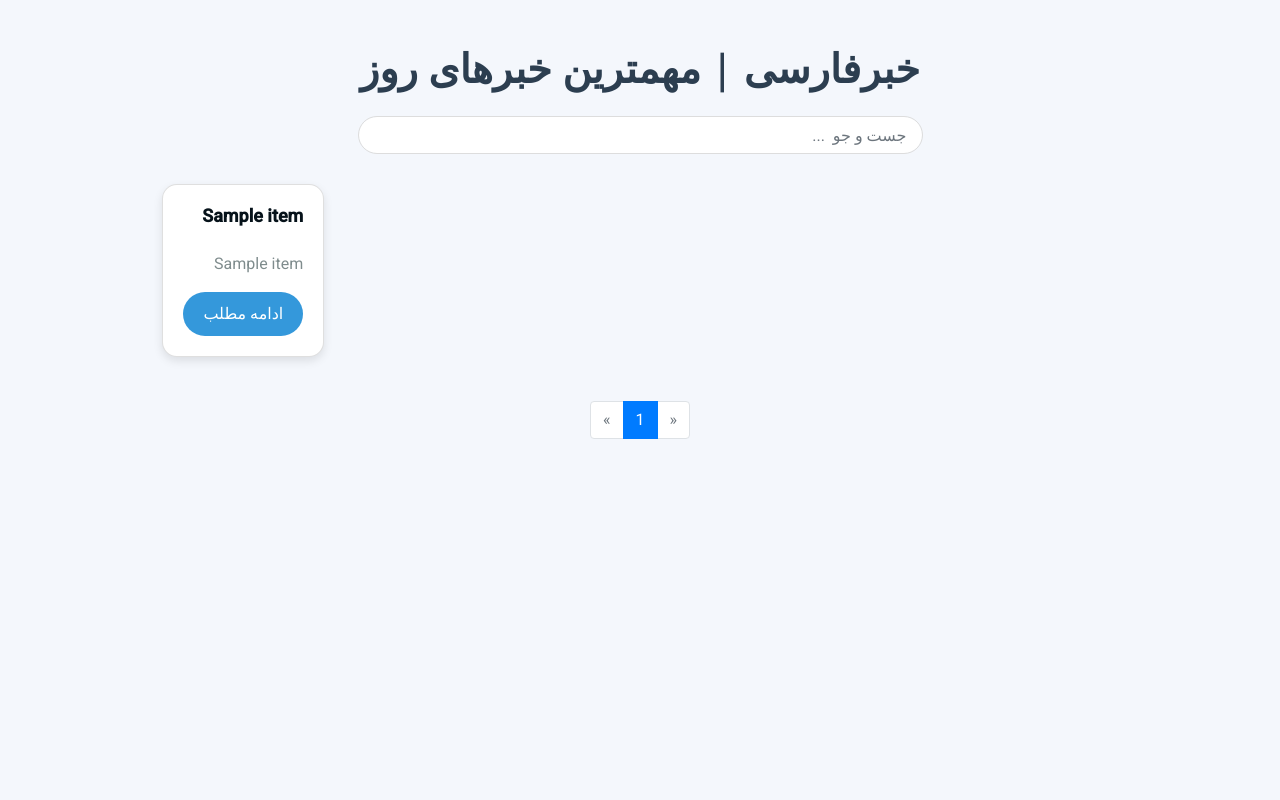
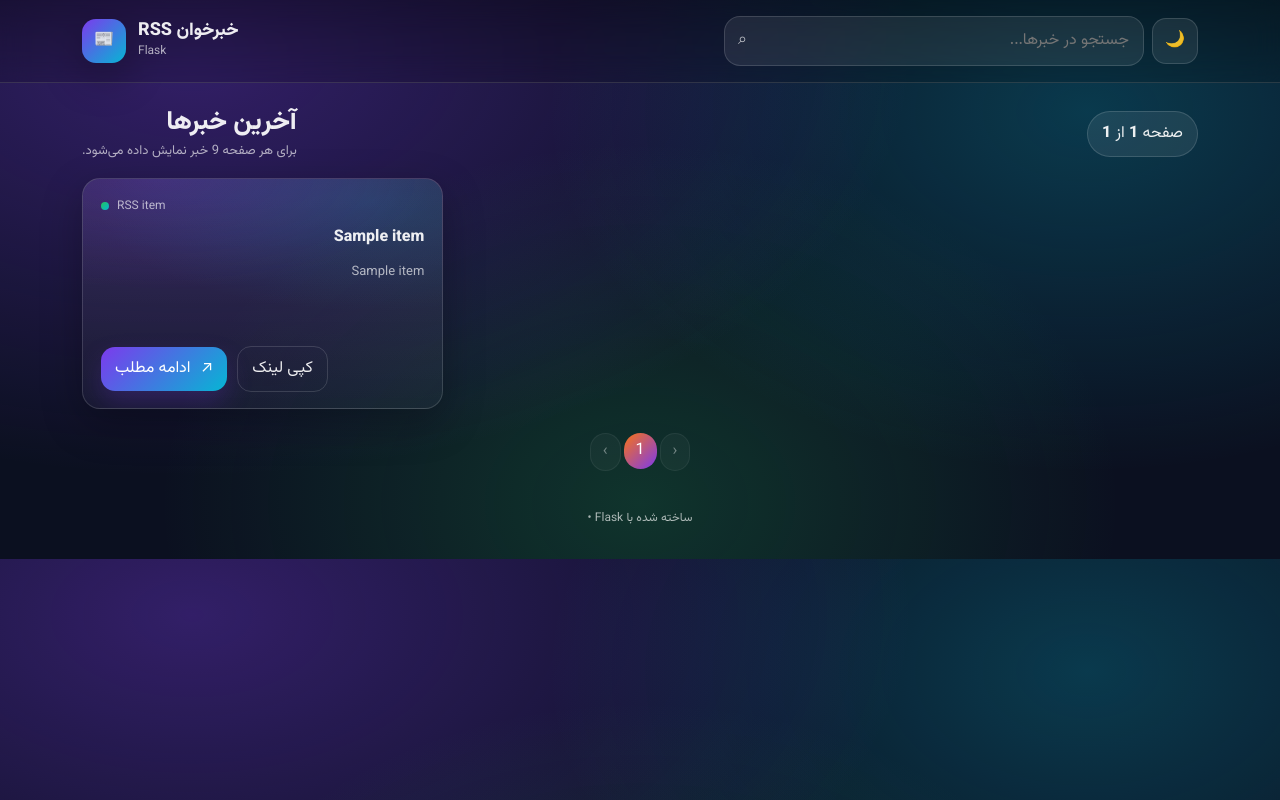
Before and after one commit to ysnalpr/flask_RSS_reader, a Python web app: template templates/index.html in a window 1280 px wide. Run offline with Jinja, Linux system fonts and the light colour scheme; the template is opened without the code that fills it: most values are stand-ins (such as "Sample title", 1, 10 or a date in 2020); some libraries are stand-ins or nearby versions.

Commit message:
Changed the UI to be more modern.

```diff
--- a/static/css/style.css
+++ /dev/null
@@ -1,94 +0,0 @@
-body {
-    background-color: #f4f7fc;
-    font-family: 'Roboto', sans-serif;
-    color: #333;
-}
-
-h1 {
-    font-family: 'Open Sans', sans-serif;
-    font-weight: 600;
-    color: #2c3e50;
-}
-
-/* Search bar */
-#searchBar {
-    border-radius: 25px;
-    border: 1px solid #ddd;
-    padding: 15px;
-    font-size: 16px;
-    transition: border 0.3s ease;
-    direction: rtl;
-}
-
-#searchBar:focus {
-    border-color: #3498db;
-    outline: none;
-}
-
-/* Card Styles */
-.card {
-    border-radius: 15px;
-    overflow: hidden;
-    box-shadow: 0 4px 10px rgba(0, 0, 0, 0.1);
-    transition: transform 0.3s ease, box-shadow 0.3s ease;
-    direction: rtl;
-}
-
-.card:hover {
-    transform: translateY(-10px);
-    box-shadow: 0 6px 20px rgba(0, 0, 0, 0.15);
-}
-
-.card-body {
-    padding: 20px;
-}
-
-.card-title {
-    font-size: 18px;
-    font-weight: 600;
-    color: #06121a;
-    text-align: right;
-    margin-bottom: 25px;
-}
-
-.card-text {
-    color: #7f8c8d;
-    text-align: justify;
-}
-
-.btn-primary {
-    background-color: #3498db;
-    border: none;
-    padding: 10px 20px;
-    font-size: 16px;
-    border-radius: 25px;
-    transition: background-color 0.3s ease;
-    float: right;
-}
-
-.btn-primary:hover {
-    background-color: #2980b9;
-}
-
-/* Container and Layout */
-.container {
-    max-width: 1200px;
-    margin: 0 auto;
-    padding: 20px;
-}
-
-.row {
-    margin-top: 20px;
-}
-
-/* Responsive card layout */
-.col-md-4 {
-    display: flex;
-    justify-content: center;
-    margin-bottom: 20px;
-}
-
-/* Search Bar container */
-.search-container {
-    margin-bottom: 30px;
-}
--- /dev/null
+++ b/static/css/styles.css
@@ -0,0 +1,264 @@
+:root{
+  --bg: #0b1020;
+  --card: rgba(255,255,255,0.08);
+  --card-strong: rgba(255,255,255,0.12);
+  --text: rgba(255,255,255,0.92);
+  --muted: rgba(255,255,255,0.65);
+  --border: rgba(255,255,255,0.14);
+
+  --accent1: #7c3aed; /* purple */
+  --accent2: #22c55e; /* green */
+  --accent3: #06b6d4; /* cyan */
+  --accent4: #f97316; /* orange */
+  --shadow: 0 14px 40px rgba(0,0,0,0.28);
+}
+
+html[data-theme="light"]{
+  --bg: #f6f7fb;
+  --card: rgba(20, 20, 30, 0.05);
+  --card-strong: rgba(20, 20, 30, 0.08);
+  --text: rgba(15, 23, 42, 0.92);
+  --muted: rgba(15, 23, 42, 0.62);
+  --border: rgba(15, 23, 42, 0.12);
+  --shadow: 0 14px 40px rgba(15,23,42,0.12);
+}
+
+*{ box-sizing: border-box; }
+body{
+  margin: 0;
+  font-family: "Vazirmatn", system-ui, -apple-system, Segoe UI, Roboto, Arial, sans-serif;
+  background:
+    radial-gradient(1200px 700px at 15% 10%, rgba(124,58,237,0.35), transparent 60%),
+    radial-gradient(900px 600px at 85% 20%, rgba(6,182,212,0.25), transparent 60%),
+    radial-gradient(800px 600px at 50% 90%, rgba(34,197,94,0.20), transparent 60%),
+    var(--bg);
+  color: var(--text);
+}
+
+/* Only text RTL where needed */
+.rtl-text{
+  direction: rtl;
+  text-align: right;
+}
+
+/* Header */
+.app-header{
+  position: sticky;
+  top: 0;
+  z-index: 50;
+  backdrop-filter: blur(14px);
+  background: linear-gradient(180deg, rgba(0,0,0,0.35), rgba(0,0,0,0.15));
+  border-bottom: 1px solid var(--border);
+}
+
+.brand{
+  display:flex;
+  align-items:center;
+  gap: 12px;
+}
+.brand-badge{
+  width: 44px;
+  height: 44px;
+  display:grid;
+  place-items:center;
+  border-radius: 14px;
+  background: linear-gradient(135deg, var(--accent1), var(--accent3));
+  box-shadow: var(--shadow);
+}
+.brand-title{
+  font-weight: 800;
+  font-size: 18px;
+  line-height: 1.1;
+}
+.brand-subtitle{
+  color: var(--muted);
+  font-size: 12px;
+}
+
+/* Search */
+.search-wrap{
+  position: relative;
+  width: min(420px, 78vw);
+}
+.search-icon{
+  position: absolute;
+  left: 14px;
+  top: 50%;
+  transform: translateY(-50%);
+  opacity: .8;
+}
+.search-input{
+  width: 100%;
+  padding: 12px 14px 12px 40px;
+  border-radius: 16px;
+  border: 1px solid var(--border);
+  background: var(--card);
+  color: var(--text);
+  outline: none;
+  transition: 0.2s ease;
+}
+.search-input:focus{
+  border-color: rgba(6,182,212,0.6);
+  box-shadow: 0 0 0 4px rgba(6,182,212,0.18);
+}
+
+.theme-btn{
+  border-radius: 14px;
+  border: 1px solid var(--border);
+  background: var(--card);
+  color: var(--text);
+  padding: 10px 12px;
+}
+.theme-btn:hover{
+  background: var(--card-strong);
+}
+
+/* Top row */
+.page-title{
+  font-size: 26px;
+  font-weight: 800;
+}
+.page-hint{
+  color: var(--muted);
+  font-size: 13px;
+}
+.pill{
+  padding: 10px 14px;
+  border-radius: 999px;
+  border: 1px solid var(--border);
+  background: var(--card);
+  color: var(--text);
+}
+
+/* Grid + cards */
+.news-grid{
+  display: grid;
+  grid-template-columns: repeat(12, 1fr);
+  gap: 16px;
+}
+.news-card{
+  grid-column: span 4;
+  border-radius: 18px;
+  border: 1px solid var(--border);
+  background: linear-gradient(180deg, var(--card), rgba(255,255,255,0.03));
+  box-shadow: var(--shadow);
+  overflow: hidden;
+  transition: transform .22s ease, border-color .22s ease, background .22s ease;
+  position: relative;
+}
+.news-card::before{
+  content:"";
+  position:absolute;
+  inset: 0;
+  background: radial-gradient(500px 200px at 20% 0%, rgba(124,58,237,0.18), transparent 55%),
+              radial-gradient(500px 200px at 80% 10%, rgba(6,182,212,0.16), transparent 55%);
+  pointer-events:none;
+}
+.news-card:hover{
+  transform: translateY(-6px);
+  border-color: rgba(255,255,255,0.26);
+  background: linear-gradient(180deg, var(--card-strong), rgba(255,255,255,0.04));
+}
+.news-card-body{
+  position: relative;
+  padding: 18px 18px 16px;
+}
+
+.news-meta{
+  display:flex;
+  align-items:center;
+  gap: 8px;
+  margin-bottom: 10px;
+  color: var(--muted);
+  font-size: 12px;
+}
+.dot{
+  width: 8px; height: 8px;
+  border-radius: 50%;
+  background: linear-gradient(135deg, var(--accent2), var(--accent3));
+}
+
+.news-title{
+  margin: 0 0 10px;
+  font-weight: 800;
+  font-size: 16px;
+  line-height: 1.6;
+}
+.news-desc{
+  margin: 0 0 14px;
+  color: var(--muted);
+  font-size: 13px;
+  line-height: 1.9;
+  min-height: 72px;
+}
+
+.news-actions{
+  display:flex;
+  align-items:center;
+  gap: 10px;
+  justify-content: flex-start;
+  flex-wrap: wrap;
+}
+.btn-accent{
+  border: none;
+  color: white;
+  border-radius: 14px;
+  padding: 10px 14px;
+  background: linear-gradient(135deg, var(--accent1), var(--accent3));
+  box-shadow: 0 12px 26px rgba(124,58,237,0.22);
+}
+.btn-accent:hover{
+  filter: brightness(1.05);
+  color: white;
+}
+.btn-ghost{
+  border-radius: 14px;
+  padding: 10px 14px;
+  border: 1px solid var(--border);
+  background: transparent;
+  color: var(--text);
+}
+.btn-ghost:hover{
+  background: var(--card-strong);
+}
+
+.arrow{ margin-inline-start: 6px; }
+
+/* Pagination: centered + modern pills */
+.pagination-wrap{
+  max-width: 520px;
+  margin-inline: auto;
+}
+.pagination-modern .page-link{
+  border-radius: 999px !important;
+  margin: 0 4px;
+  border: 1px solid var(--border);
+  background: var(--card);
+  color: var(--text);
+}
+.pagination-modern .page-item.active .page-link{
+  border: none;
+  background: linear-gradient(135deg, var(--accent4), var(--accent1));
+  color: white;
+}
+.pagination-modern .page-item.disabled .page-link{
+  opacity: .45;
+}
+
+/* Footer */
+.app-footer{
+  margin-top: 22px;
+  padding: 16px 0 8px;
+  color: var(--muted);
+  font-size: 12px;
+  text-align: center;
+}
+
+/* Responsive */
+@media (max-width: 992px){
+  .news-card{ grid-column: span 6; }
+}
+@media (max-width: 576px){
+  .news-card{ grid-column: span 12; }
+  .page-title{ font-size: 22px; }
+}
--- a/static/js/script.js
+++ b/static/js/script.js
@@ -1,15 +1,51 @@
-document.getElementById('searchBar').addEventListener('input', function(e) {
-    let query = e.target.value.toLowerCase();
-    let newsItems = document.querySelectorAll('.card');
+// Search (client-side filter)
+const searchBar = document.getElementById("searchBar");
+const grid = document.getElementById("newsGrid");
+const cards = () => Array.from(grid.querySelectorAll(".news-card"));
 
-    newsItems.forEach(item => {
-        let title = item.querySelector('.card-title').textContent.toLowerCase();
-        let description = item.querySelector('.card-text').textContent.toLowerCase();
+if (searchBar) {
+  searchBar.addEventListener("input", () => {
+    const q = searchBar.value.trim().toLowerCase();
+    cards().forEach((card) => {
+      const t = card.dataset.title || "";
+      const d = card.dataset.desc || "";
+      card.style.display = (t.includes(q) || d.includes(q)) ? "" : "none";
+    });
+  });
+}
 
-        if (title.includes(query) || description.includes(query)) {
-            item.style.display = 'block';
-        } else {
-            item.style.display = 'none';
-        }
-    });
+// Copy link buttons
+document.addEventListener("click", async (e) => {
+  const btn = e.target.closest(".copyBtn");
+  if (!btn) return;
+
+  const link = btn.getAttribute("data-link");
+  try {
+    await navigator.clipboard.writeText(link);
+    btn.textContent = "کپی شد ✅";
+    setTimeout(() => (btn.textContent = "کپی لینک"), 1200);
+  } catch {
+    btn.textContent = "ناموفق ❌";
+    setTimeout(() => (btn.textContent = "کپی لینک"), 1200);
+  }
 });
+
+// Theme toggle (dark/light)
+const themeBtn = document.getElementById("themeBtn");
+const themeIcon = document.getElementById("themeIcon");
+
+function setTheme(mode) {
+  document.documentElement.setAttribute("data-theme", mode);
+  localStorage.setItem("theme", mode);
+  if (themeIcon) themeIcon.textContent = (mode === "light") ? "☀️" : "🌙";
+}
+
+const saved = localStorage.getItem("theme");
+if (saved) setTheme(saved);
+
+if (themeBtn) {
+  themeBtn.addEventListener("click", () => {
+    const current = document.documentElement.getAttribute("data-theme") || "dark";
+    setTheme(current === "dark" ? "light" : "dark");
+  });
+}
--- a/templates/index.html
+++ b/templates/index.html
@@ -1,58 +1,106 @@
 <!DOCTYPE html>
-<html lang="fa">
+<html lang="en">
 <head>
-    <meta charset="UTF-8">
-    <meta name="viewport" content="width=device-width, initial-scale=1.0">
-    <title>خبرفارسی | مهمترین خبرهای روز</title>
+  <meta charset="UTF-8" />
+  <meta name="viewport" content="width=device-width, initial-scale=1.0" />
+  <title>آخرین اخبار</title>
 
-    <!-- Bootstrap CSS -->
-    <link href="https://stackpath.bootstrapcdn.com/bootstrap/4.5.2/css/bootstrap.min.css" rel="stylesheet">
+  <!-- Bootstrap 5 (modern) -->
+  <link href="https://cdn.jsdelivr.net/npm/bootstrap@5.3.3/dist/css/bootstrap.min.css" rel="stylesheet">
 
   <!-- Custom CSS -->
-    <link href="{{ url_for('static', filename='css/style.css') }}" rel="stylesheet">
+  <link rel="stylesheet" href="{{ url_for('static', filename='css/styles.css') }}">
 
-    <!-- Google Font -->
-    <link href="https://fonts.googleapis.com/css2?family=Roboto:wght@400;500&family=Open+Sans:wght@400;600&display=swap" rel="stylesheet">
+  <!-- Font (optional but nice for Persian) -->
+  <link rel="preconnect" href="https://fonts.googleapis.com">
+  <link rel="preconnect" href="https://fonts.gstatic.com" crossorigin>
+  <link href="https://fonts.googleapis.com/css2?family=Vazirmatn:wght@300;400;600;800&display=swap" rel="stylesheet">
 </head>
+
 <body>
-    <div class="container mt-4">
-        <h1 class="text-center mb-4">خبرفارسی | مهمترین خبرهای روز</h1>
-
-        <!-- Search Bar -->
-        <div class="row search-container">
-            <div class="col-md-6 offset-md-3">
-                <input type="text" id="searchBar" class="form-control" placeholder="جست و جو  ...">
+  <!-- Header -->
+  <header class="app-header">
+    <div class="container py-3">
+      <div class="d-flex align-items-center justify-content-between gap-3 flex-wrap">
+        <div class="brand">
+          <div class="brand-badge">📰</div>
+          <div class="brand-text">
+            <div class="brand-title rtl-text" dir="rtl">خبرخوان RSS</div>
+            <div class="brand-subtitle">Flask</div>
           </div>
         </div>
 
-        <!-- News Cards -->
-        <div class="row" id="newsList">
-            {% for item in news %}
-                <div class="col-md-4 mb-4">
-                    <div class="card">
-                        <div class="card-body">
-                            <h5 class="card-title">{{ item[1] | striptags }}</h5>
-                            <p class="card-text">{{ item[3] | striptags }}</p>
-                            <a href="{{ item[2] }}" class="btn btn-primary" target="_blank">ادامه مطلب</a>
+        <div class="header-actions d-flex align-items-center gap-2">
+          <div class="search-wrap">
+            <span class="search-icon">⌕</span>
+            <input id="searchBar" class="search-input rtl-text" dir="rtl" type="text" placeholder="جستجو در خبرها..." />
+          </div>
+
+          <button id="themeBtn" class="btn theme-btn" type="button" title="Toggle theme">
+            <span id="themeIcon">🌙</span>
+          </button>
         </div>
       </div>
     </div>
+  </header>
+
+  <!-- Main -->
+  <main class="container py-4">
+    <div class="top-row d-flex align-items-center justify-content-between flex-wrap gap-2">
+      <div class="rtl-text" dir="rtl">
+        <h2 class="page-title mb-1">آخرین خبرها</h2>
+        <div class="page-hint">برای هر صفحه 9 خبر نمایش داده می‌شود.</div>
+      </div>
+
+      <div class="pill rtl-text" dir="rtl">
+        صفحه <strong>{{ page }}</strong> از <strong>{{ total_pages }}</strong>
+      </div>
+    </div>
+
+    <!-- Grid -->
+    <div id="newsGrid" class="news-grid mt-3">
+      {% for item in news %}
+      <article class="news-card"
+               data-title="{{ item[1] | lower }}"
+               data-desc="{{ (item[3] | striptags) | lower }}">
+        <div class="news-card-body">
+          <div class="news-meta">
+            <span class="dot"></span>
+            <span class="meta-text">RSS item</span>
+          </div>
+
+          <h3 class="news-title rtl-text" dir="rtl">
+            {{ item[1] }}
+          </h3>
+
+          <p class="news-desc rtl-text" dir="rtl">
+            {{ item[3] | striptags | truncate(100, True, '...') }}
+          </p>
+
+          <div class="news-actions">
+            <a class="btn btn-accent" href="{{ item[2] }}" target="_blank" rel="noopener">
+              ادامه مطلب
+              <span class="arrow">↗</span>
+            </a>
+
+            <button class="btn btn-ghost copyBtn" type="button" data-link="{{ item[2] }}">
+              کپی لینک
+            </button>
+          </div>
+        </div>
+      </article>
       {% endfor %}
     </div>
-        <!-- Pagination Controls -->
-        <div class="row justify-content-center">
-            <div class="col-md-6">
-                <ul class="pagination justify-content-center">
+
+    <div class="pagination-wrap mt-4">
+      <nav aria-label="Pagination">
+        <ul class="pagination pagination-modern justify-content-center mb-0">
           {% if page > 1 %}
             <li class="page-item">
-                            <a class="page-link" href="{{ url_for('home', page=page-1) }}" aria-label="Previous">
-                                <span aria-hidden="true">&laquo;</span>
-                            </a>
+              <a class="page-link" href="{{ url_for('home', page=page-1) }}" aria-label="Previous">‹</a>
             </li>
           {% else %}
-                        <li class="page-item disabled">
-                            <span class="page-link">&laquo;</span>
-                        </li>
+            <li class="page-item disabled"><span class="page-link">‹</span></li>
           {% endif %}
 
           {% for p in range(1, total_pages + 1) %}
@@ -63,26 +111,22 @@
 
           {% if page < total_pages %}
             <li class="page-item">
-                            <a class="page-link" href="{{ url_for('home', page=page+1) }}" aria-label="Next">
-                                <span aria-hidden="true">&raquo;</span>
-                            </a>
+              <a class="page-link" href="{{ url_for('home', page=page+1) }}" aria-label="Next">›</a>
             </li>
           {% else %}
-                        <li class="page-item disabled">
-                            <span class="page-link">&raquo;</span>
-                        </li>
+            <li class="page-item disabled"><span class="page-link">›</span></li>
           {% endif %}
         </ul>
-            </div>
+      </nav>
     </div>
 
+    <footer class="app-footer rtl-text" dir="rtl">
+      ساخته شده با Flask •
+    </footer>
+  </main>
 
-    </div>
-
-    <!-- Bootstrap JS and dependencies -->
-    <script src="https://code.jquery.com/jquery-3.5.1.slim.min.js"></script>
-    <script src="https://cdn.jsdelivr.net/npm/@popperjs/core@2.5.2/dist/umd/popper.min.js"></script>
-    <script src="https://stackpath.bootstrapcdn.com/bootstrap/4.5.2/js/bootstrap.min.js"></script>
+  <!-- Bootstrap JS -->
+  <script src="https://cdn.jsdelivr.net/npm/bootstrap@5.3.3/dist/js/bootstrap.bundle.min.js"></script>
 
   <!-- Custom JS -->
   <script src="{{ url_for('static', filename='js/script.js') }}"></script>
```
Lines whose indentation alone changed are shown as unchanged.
